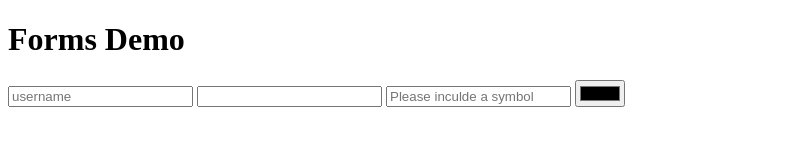
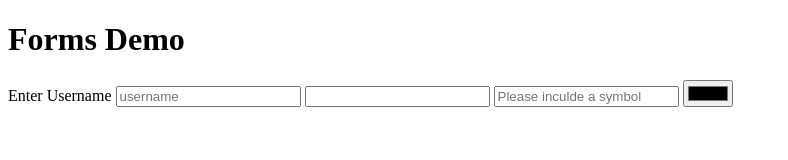
Before and after one commit to mirenja/colt-steele_webdev_bootcamp, a plain HTML site: page HTMLTASKS/forms.html in a window 1280 px wide. Shown: the whole page, without its empty margins (0-788 px from the left). Drawn offline with Linux system fonts and the light colour scheme.

Commit message:
adding label and associating with input

```diff
--- a/HTMLTASKS/forms.html
+++ b/HTMLTASKS/forms.html
@@ -9,7 +9,8 @@
 <body>
     <h1>Forms Demo</h1>
     <form action="/tacos">
-        <input type="text" placeholder="username">
+        <label for= "username">Enter Username</label>
+        <input id= "username" type="text" placeholder="username">
         <input type="number">
         <input type="password" placeholder="Please inculde a symbol">
         <input type="color">
```
